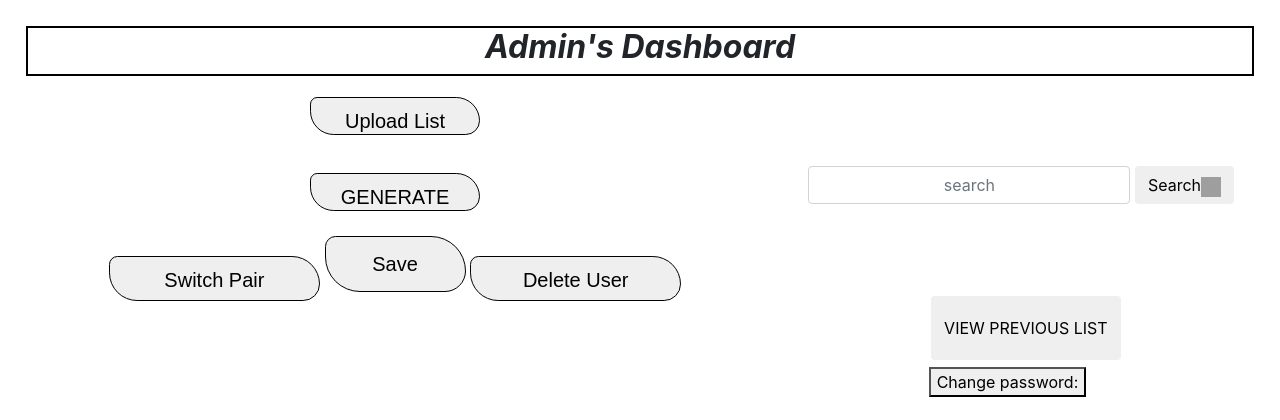
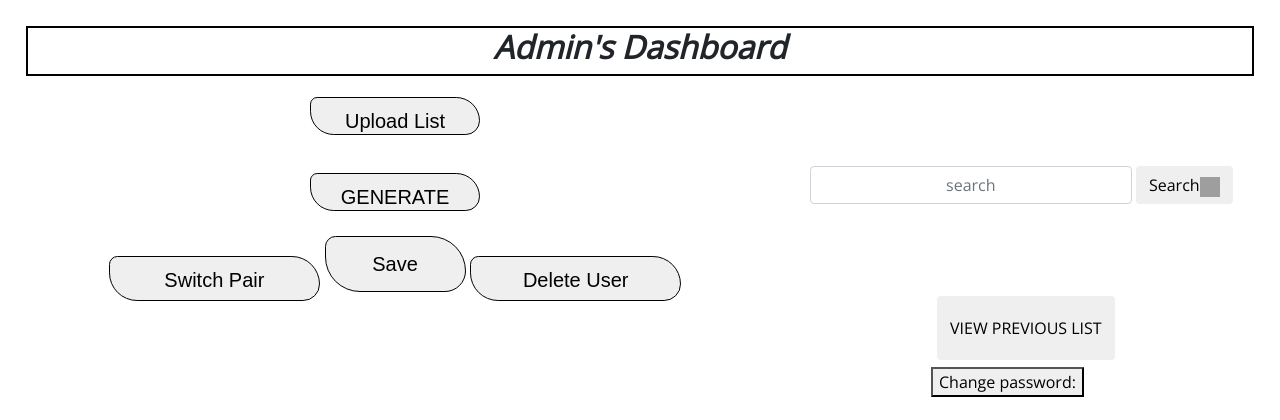
Before and after one commit to georgegithinji/STUDENT-PAIR-GENERATOR, a PHP site: page /admin-dashboard.html in a window 1280 px wide. Shown: the top 420 px of the page. Run offline with PHP 8.4, Linux system fonts and the light colour scheme; grey boxes are pictures that could not be loaded.

Commit message:
apply google fonts to body

```diff
--- a/css/app.css
+++ b/css/app.css
@@ -149,6 +149,10 @@ button.s-inline {
 
 /*admin-dashboard-page styling*/
 
+body {
+  font-family: 'Open Sans', serif;
+}
+
 .admin-dashboard-page {
   border: 2px solid black;
   margin: 2%;
@@ -222,6 +226,7 @@ button.s-inline {
   height: 7vh;
   border: 1px solid #000;
 }
-.show{
+
+.show {
   display: contents;
 }
```
